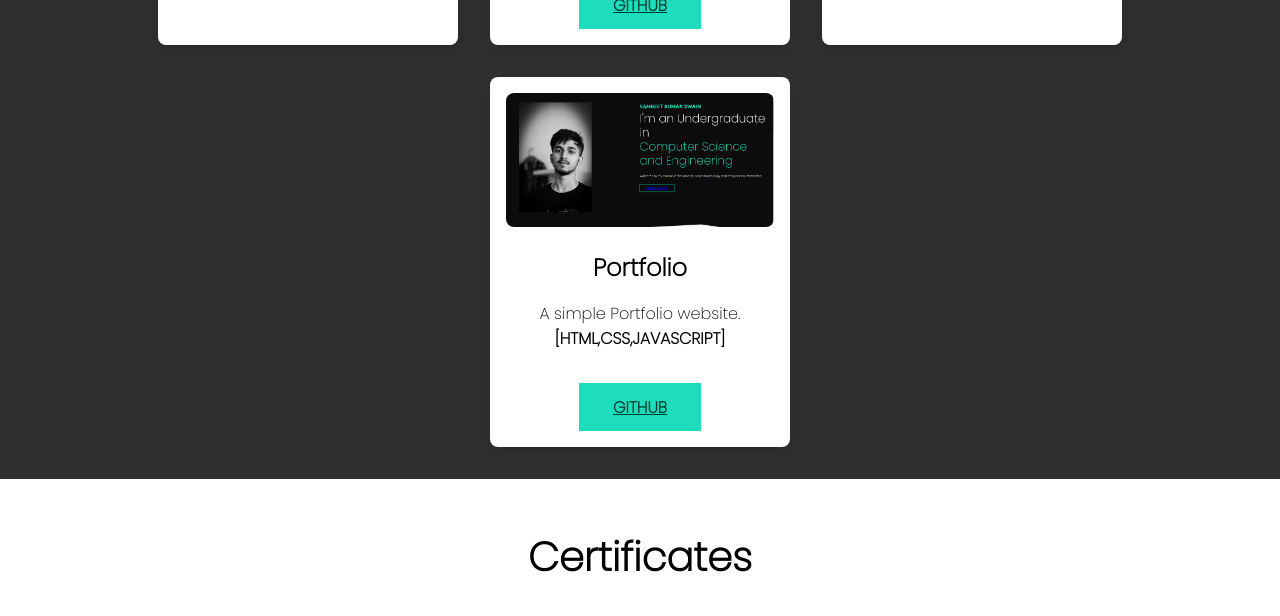
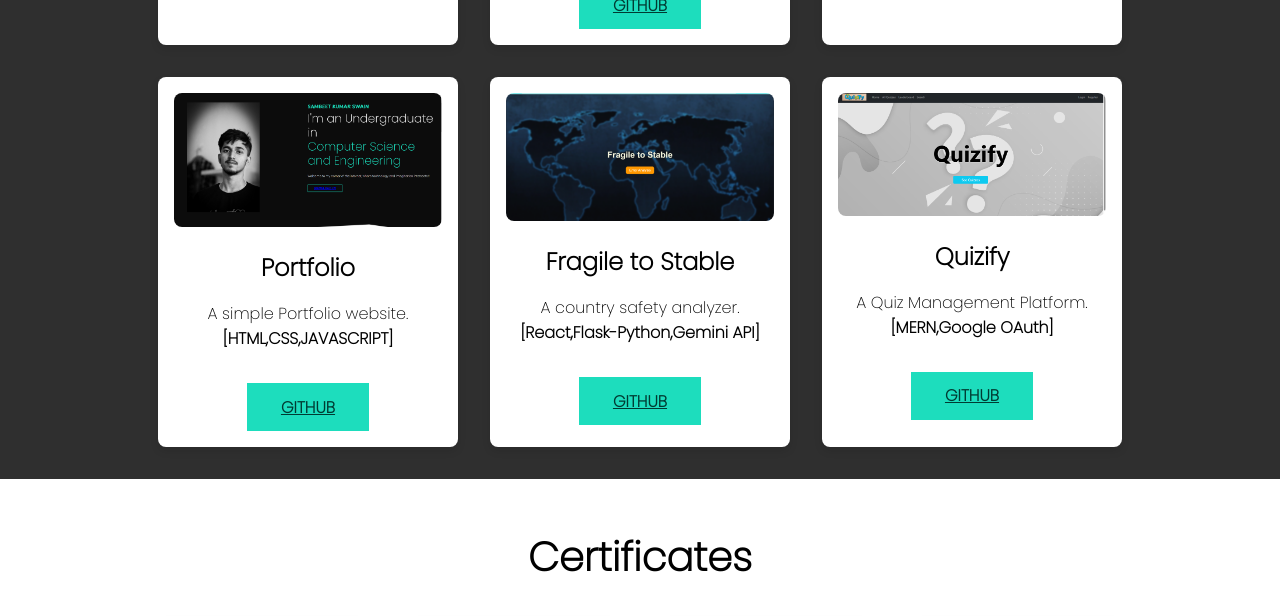
Before and after one commit to sambeet10/sam_portfolio, a plain HTML site: page index.html in a window 1280 px wide. Shown: the part 2144-2760 px from the top of the page. Drawn offline with Linux system fonts and the light colour scheme; a web font is replaced by a local one.

Commit message:
updated projects

```diff
--- a/index.html
+++ b/index.html
@@ -51,7 +51,7 @@
                 <p>
                     Welcome to my corner of the internet, where technology and imagination intersects.!!
                 </p>
-                <div><button class="btn btn-secondary"><a href="Sambeet Swain.pdf" download>DOWNLOAD CV</a></button></div>
+                <div><button class="btn btn-secondary"><a href="Resume Sambeet Swain.pdf" download>DOWNLOAD CV</a></button></div>
             </div>
         </div>
     </header>
@@ -72,10 +72,10 @@ With a solid academic record in higher secondary education, I've consistently pu
 
 Currently, I'm pursuing my engineering degree at Silicon University,Bhubaneswar, where I've developed a strong proficiency in frontend development and programming languages. My technical skills include:
 
-- Frontend development
-- Python programming
+- Frontend Technologies like HTML,CSS, and JavaScript
+- Python and JAVA
 - MERN stack
-- Microsoft Azure.
+- Microsoft Azure,AWS
 
 I'm excited to apply my skills and knowledge to real-world problems and collaborate with like-minded individuals. Let's connect and explore opportunities to create something amazing together!
 You can checkout my social handles.
@@ -138,6 +138,26 @@ You can checkout my social handles.
                         <b>[HTML,CSS,JAVASCRIPT]</b>
                     </p>
                     <a href="https://github.com/sambeet10/sam_portfolio" class="btn btn-primary">GitHub</a>
+                </div>
+
+                <div class="card">
+                    <img src="./projects/fragiletostable.png" alt="fragiletostable" />
+                    <h2>Fragile to Stable</h2>
+                    <p>A country safety analyzer.
+                        <br>
+                        <b>[React,Flask-Python,Gemini API]</b>
+                    </p>
+                    <a href="https://github.com/sambeet10/fragiletostable" class="btn btn-primary">GitHub</a>
+                </div>
+
+                <div class="card">
+                    <img src="./projects/quizify.png" alt="quizify" />
+                    <h2>Quizify</h2>
+                    <p>A Quiz Management Platform.
+                        <br>
+                        <b>[MERN,Google OAuth]</b>
+                    </p>
+                    <a href="https://github.com/sambeet10/quizify" class="btn btn-primary">GitHub</a>
                 </div>
             </div>
         </div>
```
Also changed, not shown: projects/fragiletostable.png (added), projects/quizify.png (added), 2 other files.
